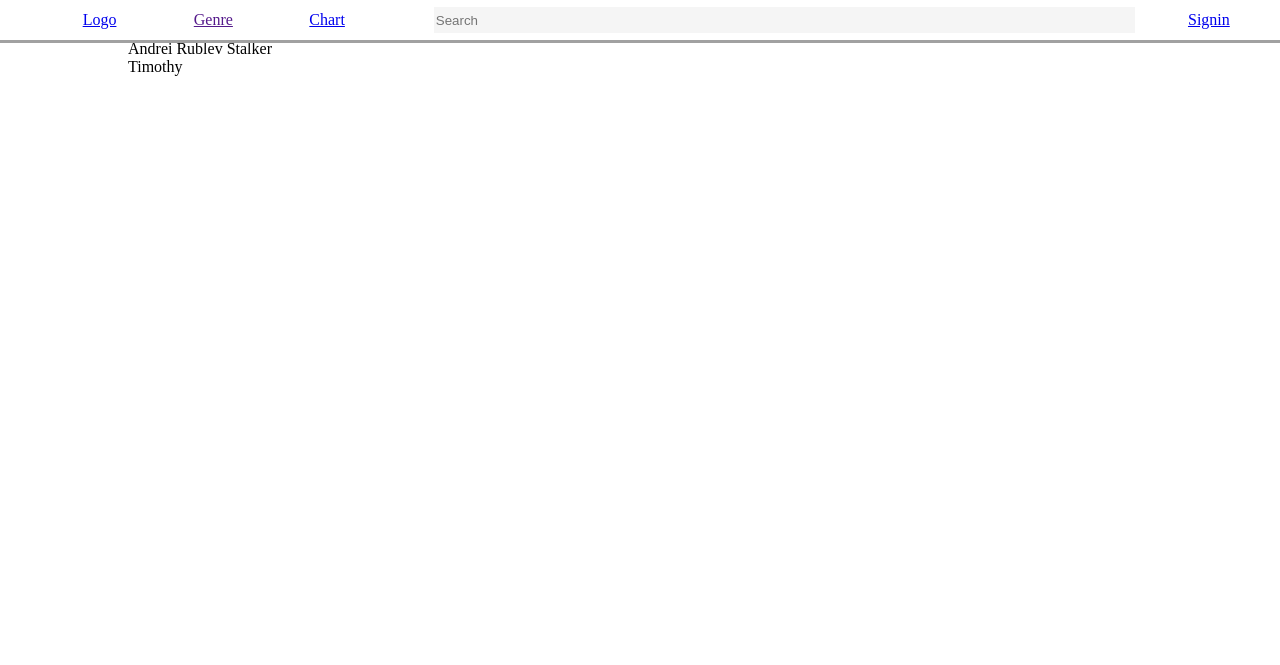
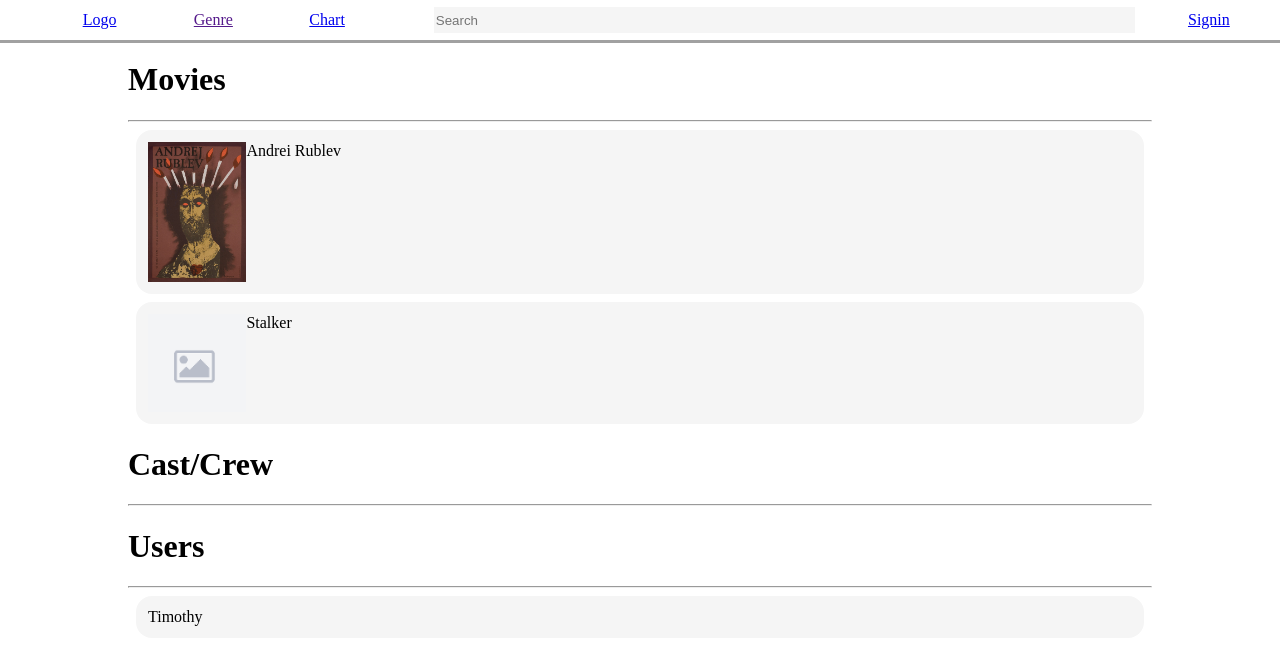
Before and after one commit to Goodkhau/Review-Website, a Django app: page /search/ in a window 1280 px wide. Shown: the top 665 px of the page. Run offline with Django 5.2, Linux system fonts and the light colour scheme; data comes from the database, SQL or seed files in the repository; data that the repository does not hold is empty.

Commit message:
Created style for searchpage

```diff
--- a/ReviewWebsite/MyReviews/templates/MyReviews/searchpage.html
+++ b/ReviewWebsite/MyReviews/templates/MyReviews/searchpage.html
@@ -8,22 +8,48 @@
         min-width: 800px;
         margin: auto;
     }
+    .searchpage-container-element {
+        width: 100%;
+    }
+    .searchpage-container-element-grp {
+        display: grid;
+        grid-template-columns: 1fr 9fr;
+        border-radius: 16px;
+        padding: 12px;
+        margin: 8px;
+        background-color: #F5F5F5;
+    }
 </style>
 
 <div class="searchpage-container">
+    <h1>Movies</h1>
+    <hr>
     <div class="searchpage-container-element">
         {% for movie in movies %}
-        {{ movie.title }}
+        <div class="searchpage-container-element-grp">
+            <img src="{{ movie.poster.url }}" alt="{{ movie.title }}" width="100%">
+            {{ movie.title }}
+        </div>
         {% endfor %}
     </div>
+
+    <h1>Cast/Crew</h1>
+    <hr>
     <div class="searchpage-container-element">
         {% for person in people %}
-        {{ person.name }}
+        <div class="searchpage-container-element-grp">
+            {{ person.name }}
+        </div>
         {% endfor %}
     </div>
+
+    <h1>Users</h1>
+    <hr>
     <div class="searchpage-container-element">
         {% for user in users %}
-        {{ user.username }}
+        <div class="searchpage-container-element-grp">
+            {{ user.username }}
+        </div>
         {% endfor %}
     </div>
 </div>
--- a/ReviewWebsite/MyReviews/views.py
+++ b/ReviewWebsite/MyReviews/views.py
@@ -45,7 +45,7 @@ def charthome(request):
     context = {'movies': movies}
     return render(request, 'MyReviews/chartpage.html', context)
 
-def chartpage(request):
+def chartpage(request, pk):
     start = (pk-1)*10
     end = pk*10
     movies = Movie.objects.all().order_by('-average_score')[start:end]
```
